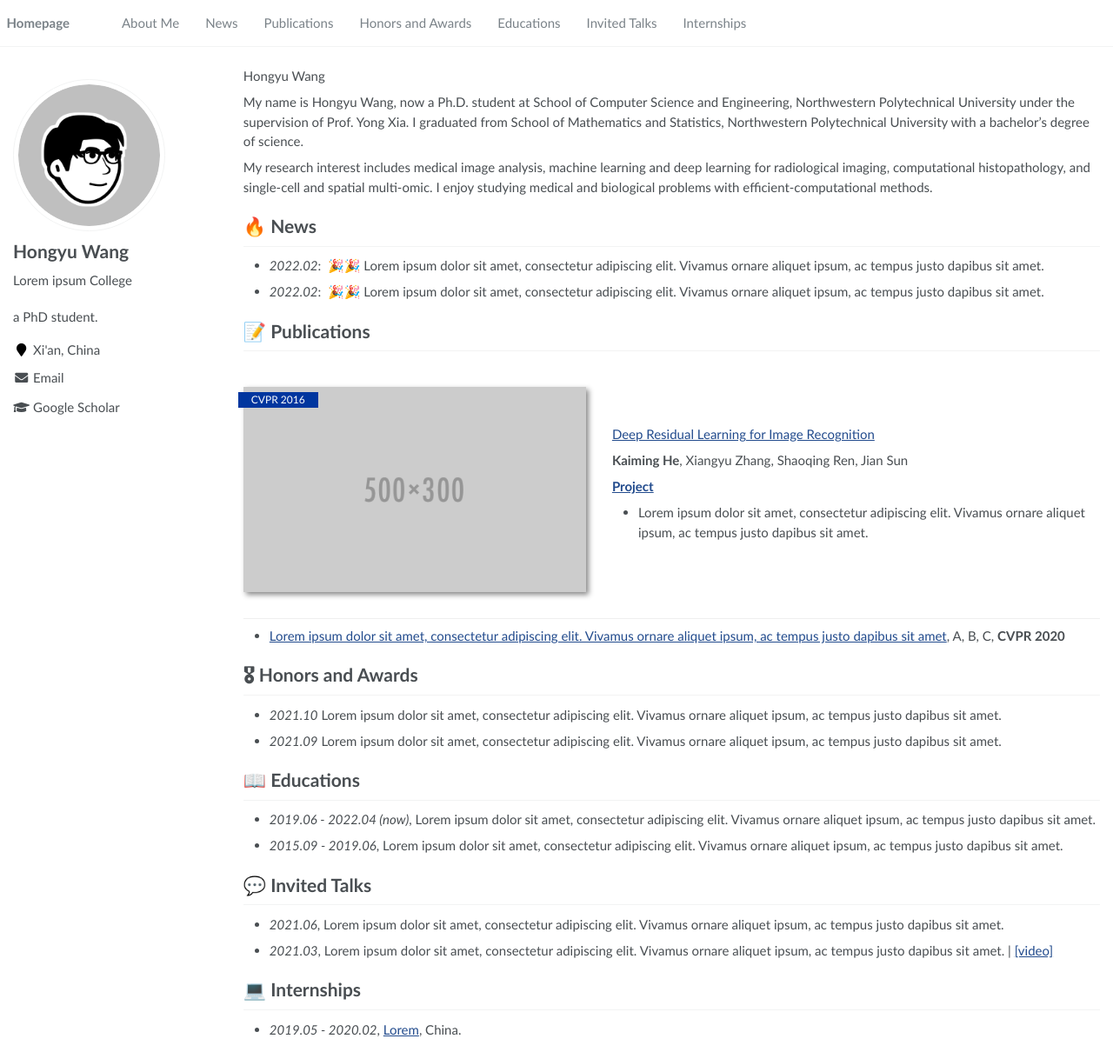
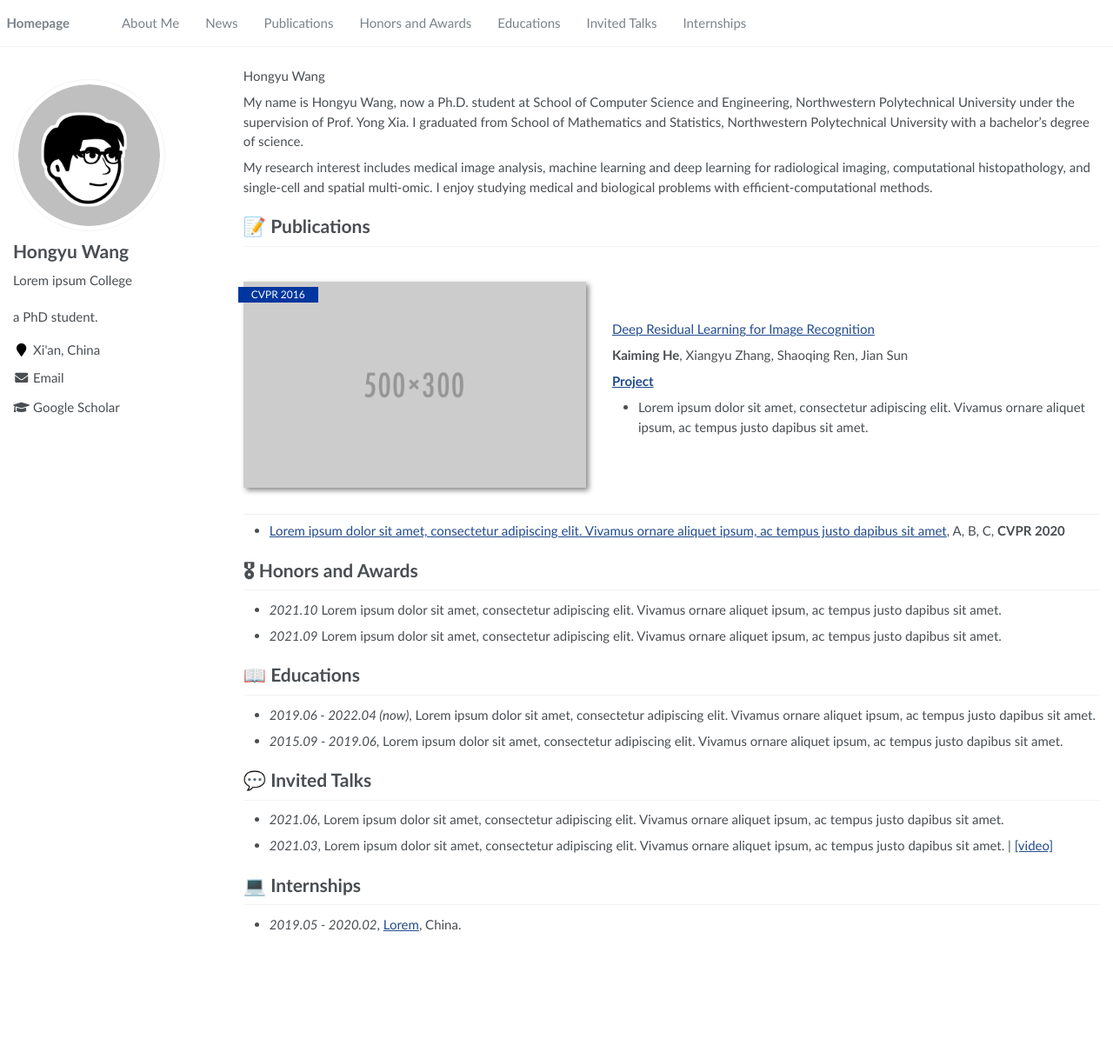
Before and after one commit to hywang01/hywang01.github.io, a Jekyll site: the page built from _pages/about.md, in a window 1280 px wide and 1210 px high. Shown: the whole window at 87% size. Built offline with Jekyll 4.4.1, drawn with Linux system fonts in a browser that asks for light colours.

Commit message:
commented

```diff
--- a/_pages/about.md
+++ b/_pages/about.md
@@ -23,9 +23,9 @@ My name is Hongyu Wang, now a Ph.D. student at School of Computer Science and En
 
 My research interest includes medical image analysis, machine learning and deep learning for radiological imaging, computational histopathology, and single-cell and spatial multi-omic. I enjoy studying medical and biological problems with efficient-computational methods.
 
-# 🔥 News
-- *2022.02*: &nbsp;🎉🎉 Lorem ipsum dolor sit amet, consectetur adipiscing elit. Vivamus ornare aliquet ipsum, ac tempus justo dapibus sit amet.
-- *2022.02*: &nbsp;🎉🎉 Lorem ipsum dolor sit amet, consectetur adipiscing elit. Vivamus ornare aliquet ipsum, ac tempus justo dapibus sit amet.
+[//]: # # 🔥 News
+[//]: # - *2022.02*: &nbsp;🎉🎉 Lorem ipsum dolor sit amet, consectetur adipiscing elit. Vivamus ornare aliquet ipsum, ac tempus justo dapibus sit amet.
+[//]: # - *2022.02*: &nbsp;🎉🎉 Lorem ipsum dolor sit amet, consectetur adipiscing elit. Vivamus ornare aliquet ipsum, ac tempus justo dapibus sit amet.
 
 # 📝 Publications
 
```
